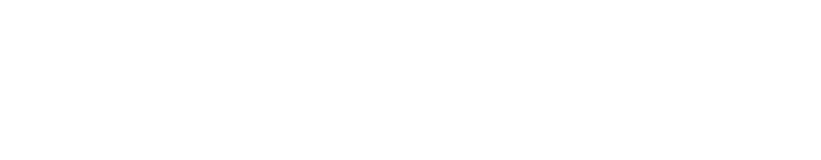
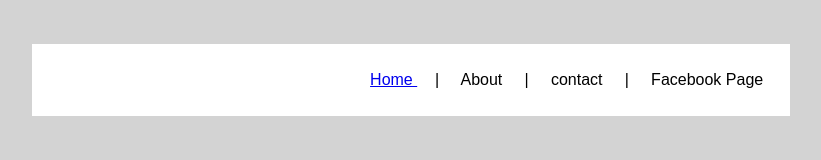
Before and after one commit to kenbundalian18/Prelim-Bundalian-Kenneth-BSIT-1A, a plain HTML site: page index.html in a window 1280 px wide. Shown: the whole page, without its empty margins (229-1050 px from the left). Drawn offline with Linux system fonts and the light colour scheme.

```diff
--- a/index.html
+++ b/index.html
@@ -1,8 +1,18 @@
 <!DOCTYPE>
 <html>
 	<head>
-	<title> Home </title>
-	<body>
-	</body>
+		<title> Home </title>
 	</head>
+	<body bgcolor= "lightgray">
+			<br/>
+		<br/>
+
+			<table align ="center" cellspacing = "9" cellpadding = "18" bgcolor = "white" width = "60%">
+			<tr align = "right">
+
+			<td colspan = "2"><p><font face = "arial"><a href = "index.html"> Home </a> &nbsp &nbsp | &nbsp &nbsp About  &nbsp &nbsp | &nbsp &nbsp contact &nbsp &nbsp | &nbsp &nbsp Facebook Page
+	</table>
+<table align = "center" width = "80%" cellpading = "19" cellspacing = "0">
+</body>
+
 </html>
```
Also changed, not shown: forrest.jpg (added), img/city.jpg (added), img/farm.jpg (added), img/forrest.jpg (added), img/item1.png (added), img/item2.png (added), img/item3.png (added), img/item4.png (added), img/mail.svg (added), img/ocean.jpg (added).
